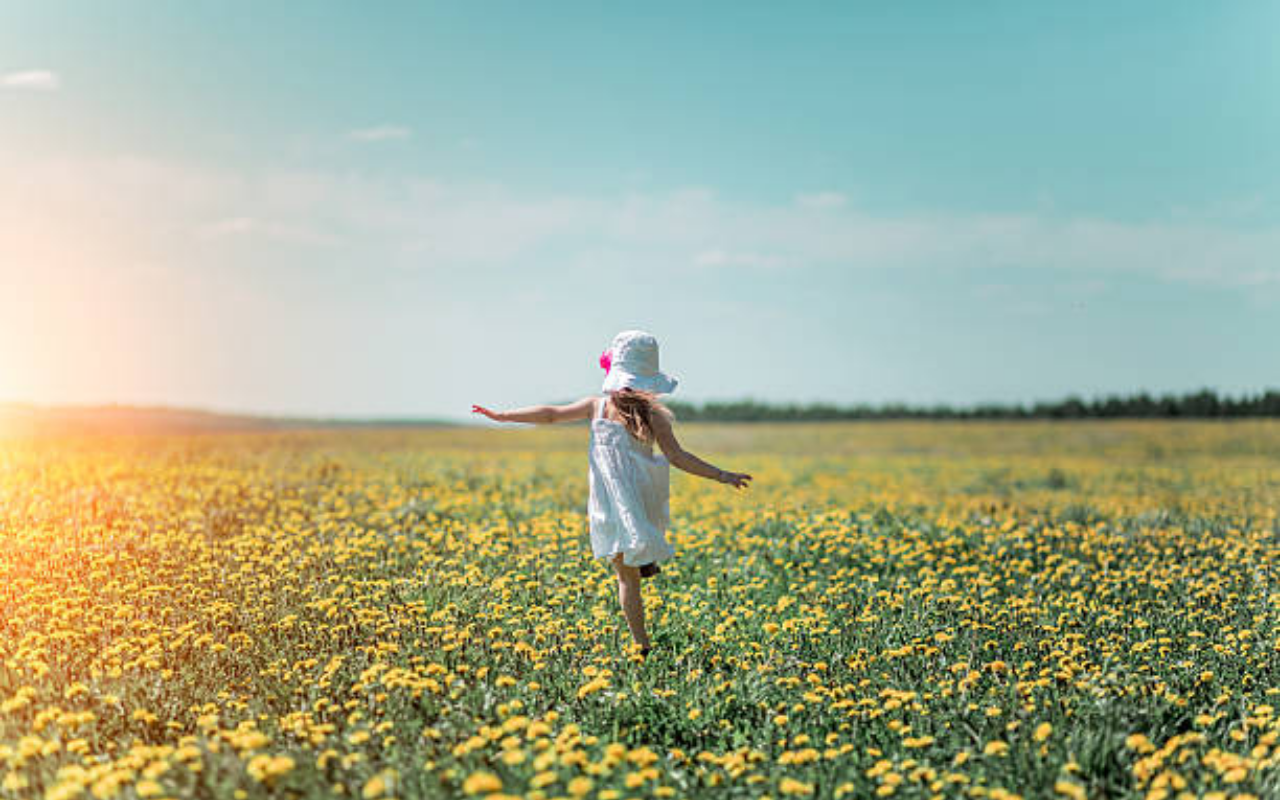
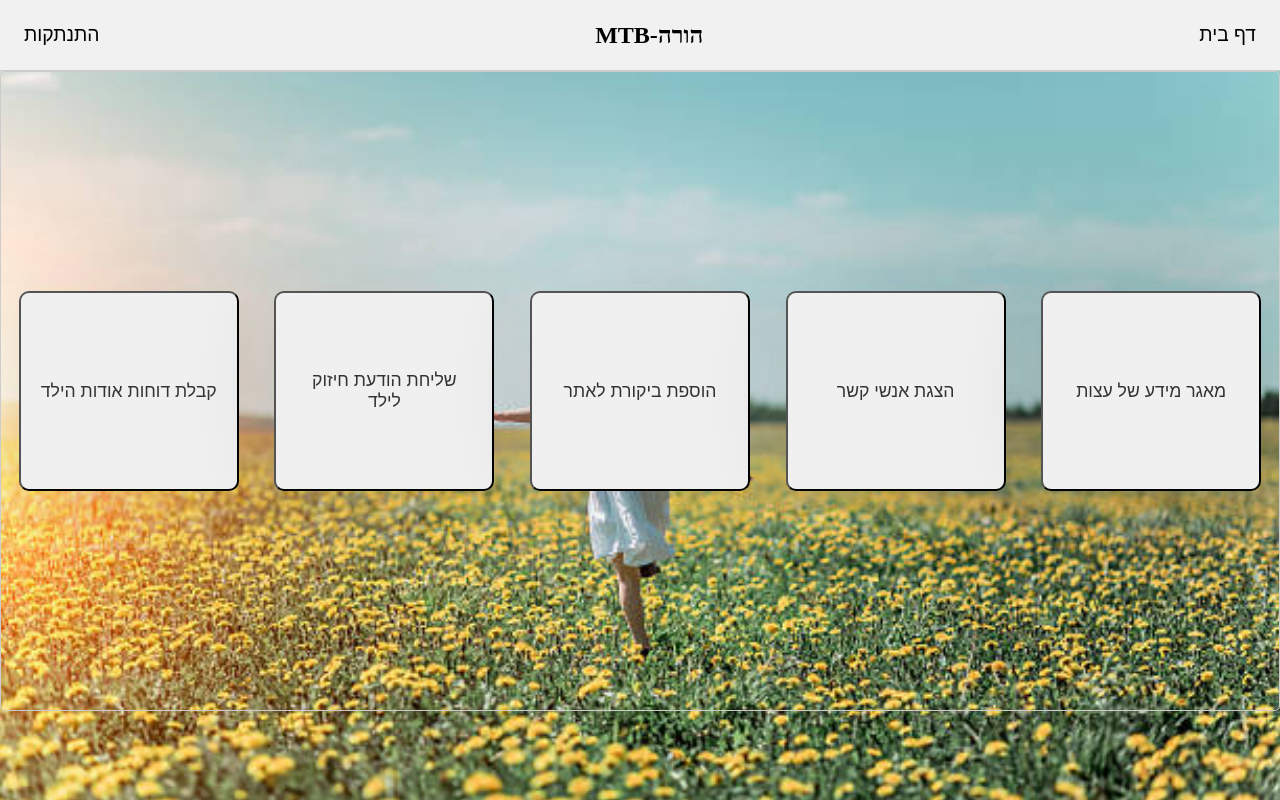
Before and after one commit to Hliran207/MTB, a React (Vite) app in the folder client/: page /ParantPage in a window 1280 px wide. Before the commit this address had no page. Built offline with nearby package versions, Linux system fonts and the light colour scheme.

Commit message:
create parant page

```diff
--- a/client/src/App.jsx
+++ b/client/src/App.jsx
@@ -1,9 +1,10 @@
-import NavBar from "./HomePage/components/NavBar";
+
 import { Route, Routes } from "react-router-dom";
 import Hero from "./HomePage/components/hero";
 import LogIn from "./HomePage/components/LogIn";
 import SignUp from "./HomePage/components/SignUp";
 import ChildLPage from "./ChildPage/components/ChildLPage";
+import ParantPage from "./parantpage/ParantPage";
 function App() {
   return (
     <>
@@ -13,6 +14,8 @@ function App() {
           <Route path="/LogIn" element={<LogIn />}></Route>
           <Route path="/SignUp" element={<SignUp />}></Route>
           <Route path="/ChildPage" element={<ChildLPage />}></Route>
+          <Route path="/ParantPage" element={<ParantPage />}></Route>
+
         </Routes>
       </div>
     </>
--- a/client/src/index.css
+++ b/client/src/index.css
@@ -289,3 +289,9 @@ input[type="password"] {
   font-size: 1.1rem;
   text-align: center;
 }
+
+.home-page-parant {
+  display: flex;
+  flex-direction: column;
+  height: 100vh;
+}
--- /dev/null
+++ b/client/src/parantpage/Navbarparant.jsx
@@ -0,0 +1,11 @@
+function Navbarparant() {
+    return (
+      <header className="NavBarChildPage">
+        <button className="NavBarChildPage-button">התנתקות</button>
+        <div className="NavBarChildPage-title">MTB-הורה</div>
+        <button className="NavBarChildPage-button home-button">דף בית</button>
+      </header>
+    );
+  }
+
+  export default Navbarparant;
--- /dev/null
+++ b/client/src/parantpage/ParantPage.jsx
@@ -0,0 +1,25 @@
+import Navbarparant from "./Navbarparant";
+import TabParantPage from "./TabParantPage";
+
+const tabs = [
+    { name: "קבלת דוחות אודות הילד", id: "reports" },
+    { name: "שליחת הודעת חיזוק לילד", id: "message" },
+    { name: "הוספת ביקורת לאתר", id: "review" },
+    { name: "הצגת אנשי קשר", id: "contacts" },
+    { name: "מאגר מידע של עצות ", id: "advice" },
+  ];
+
+  function ParantPage() {
+    return (
+      <div className="home-page-parant">
+        <Navbarparant />
+        <div className="tab-container">
+          {tabs.map((tab) => (
+            <TabParantPage key={tab.id} tab={tab} />
+          ))}
+        </div>
+      </div>
+    );
+  }
+
+  export default ParantPage;
--- /dev/null
+++ b/client/src/parantpage/TabParantPage.jsx
@@ -0,0 +1,9 @@
+function TabParantPage({ tab }) {
+    return (
+      <button className="tab-panel">
+        <div className="tab-title">{tab.name}</div>
+      </button>
+    );
+  }
+
+  export default TabParantPage;
```
